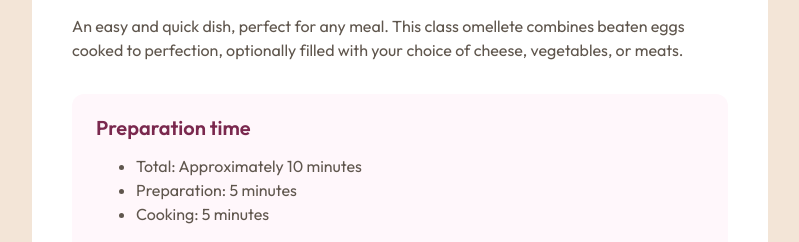
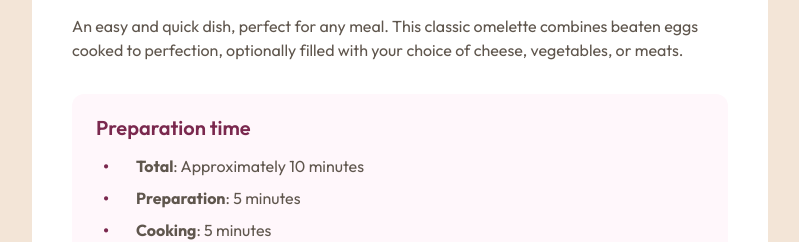
Before and after one commit to jefflangtech/recipe-page, a plain HTML site: page index.html in a window 1280 px wide. Shown: the part 558-800 px from the top of the page, without its empty margins (240-1039 px from the left). Drawn offline with Linux system fonts and the light colour scheme.

Commit message:
Styled the unordered lists

```diff
--- a/css/index.css
+++ b/css/index.css
@@ -65,6 +65,10 @@ h3 {
   color: var(--dark-rose);
 }
 
+.text-label {
+  font: var(--text-5);
+}
+
 .content-wrapper {
   max-width: 46rem;
   margin-block: var(--gap-1600);
@@ -103,6 +107,30 @@ main > * {
   border-radius: var(--gap-150);
 }
 
+ul {
+  margin-bottom: 0rem;
+}
+
+li {
+  margin-bottom: var(--gap-100);
+  list-style: none;
+}
+
+ul > li:last-child {
+  margin-bottom: 0rem;
+  /* border: 1px solid green; */
+}
+
+li::before {
+  content: "·";
+  margin-right: 1rem;
+  color: var(--dark-rose);
+  /* border: 1px solid red; */
+  position: absolute;
+  font-size: 2rem;
+  translate: -2rem -0.75rem;
+}
+
 .display-none {
   display: none;
 }
--- a/index.html
+++ b/index.html
@@ -33,16 +33,16 @@
         <img src="./images/image-omelette.jpeg" alt=""></div>
       <div>
         <h1>Simple Omelette Recipe</h1>
-        <p>An easy and quick dish, perfect for any meal. This class omellete combines beaten eggs cooked to perfection, optionally filled with your choice of cheese, vegetables, or meats.</p>
+        <p>An easy and quick dish, perfect for any meal. This classic omelette combines beaten eggs cooked to perfection, optionally filled with your choice of cheese, vegetables, or meats.</p>
       </div>
     </header>
     <main>
       <div class="card inset">
         <h3>Preparation time</h3>
         <ul>
-          <li>Total: Approximately 10 minutes</li>
-          <li>Preparation: 5 minutes</li>
-          <li>Cooking: 5 minutes</li>
+          <li><span class="text-label">Total</span>: Approximately 10 minutes</li>
+          <li><span class="text-label">Preparation</span>: 5 minutes</li>
+          <li><span class="text-label">Cooking</span>: 5 minutes</li>
         </ul>
       </div>
       <div class="card">
```
